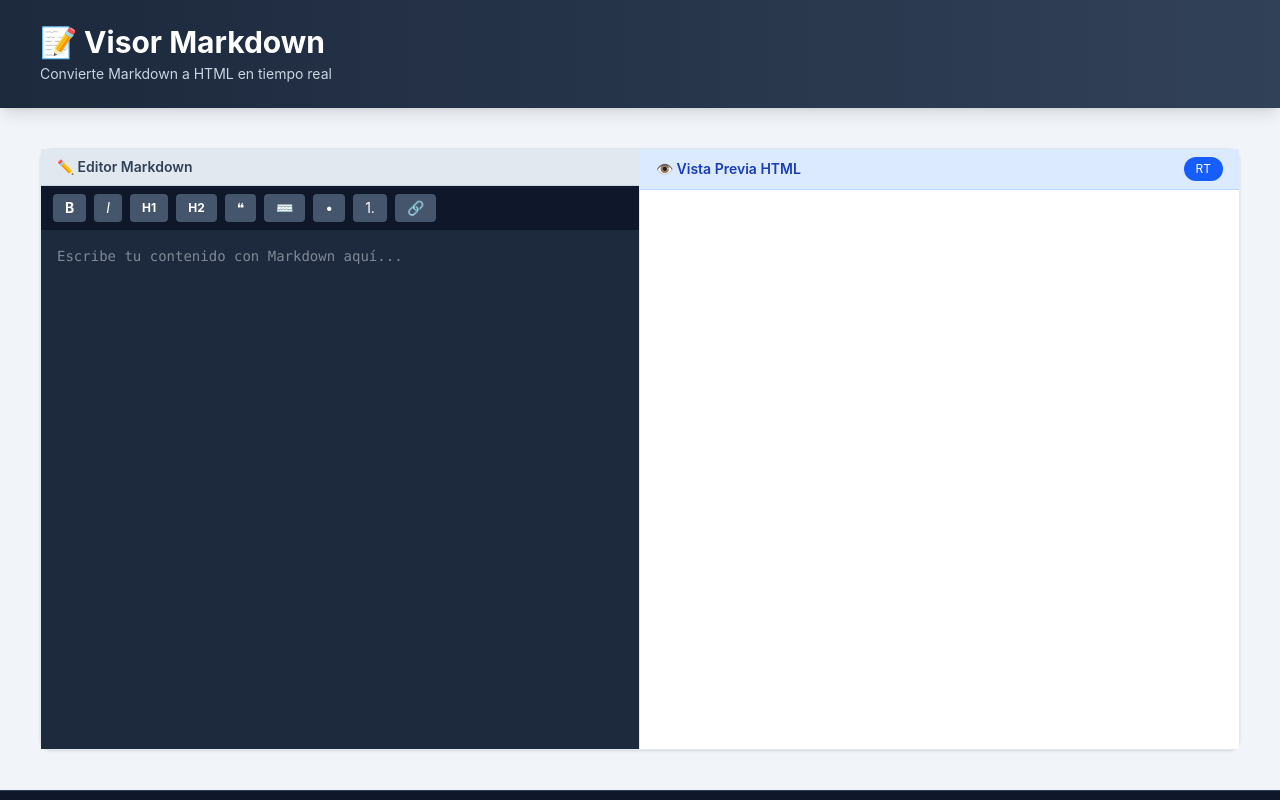
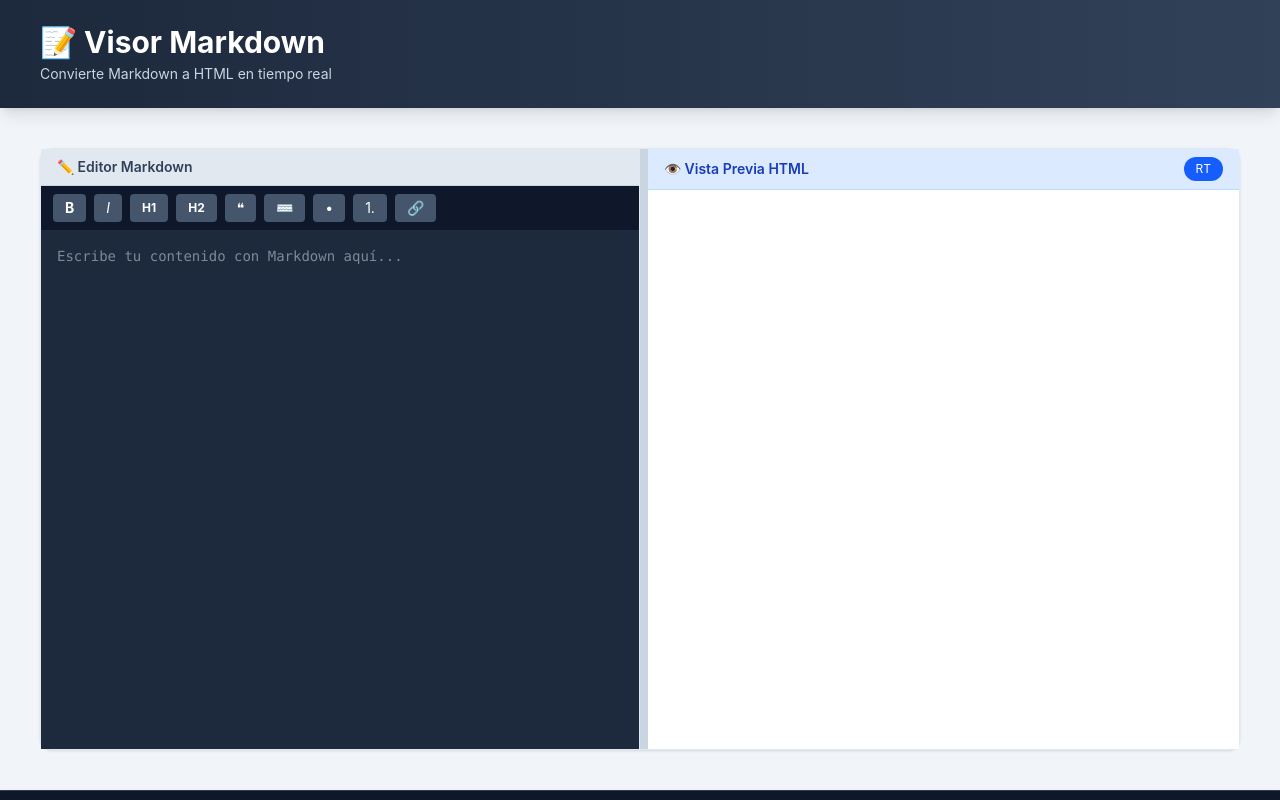
Before and after one commit to hepacest/markdown-editor, a React (Vite) app: page / in a window 1280 px wide. Shown: the top 800 px of the page. Built offline with nearby package versions, Linux system fonts and the light colour scheme.

Commit message:
It is added that the dividing line between the editor and the previewer can be moved

```diff
--- a/src/App.jsx
+++ b/src/App.jsx
@@ -11,7 +11,10 @@ marked.setOptions({
 function App() {
   const [markdown, setMarkdown] = useState('');
   const [htmlContent, setHtmlContent] = useState('');
+  const [dividerPosition, setDividerPosition] = useState(50); // porcentaje de ancho para editor
+  const [isResizing, setIsResizing] = useState(false);
   const textareaRef = useRef(null);
+  const containerRef = useRef(null);
 
   // Convertir markdown a HTML cuando cambye
   useEffect(() => {
@@ -31,6 +34,31 @@ function App() {
     };
     convertMarkdown();
   }, [markdown]);
+
+  useEffect(() => {
+    if (!isResizing) return;
+
+    const onMouseMove = (event) => {
+      const container = containerRef.current;
+      if (!container) return;
+      const { left, width } = container.getBoundingClientRect();
+      const offset = event.clientX - left;
+      const next = Math.max(20, Math.min(80, (offset / width) * 100));
+      setDividerPosition(next);
+    };
+
+    const onMouseUp = () => {
+      setIsResizing(false);
+    };
+
+    window.addEventListener('mousemove', onMouseMove);
+    window.addEventListener('mouseup', onMouseUp);
+
+    return () => {
+      window.removeEventListener('mousemove', onMouseMove);
+      window.removeEventListener('mouseup', onMouseUp);
+    };
+  }, [isResizing]);
 
   const insertText = (before, after = '') => {
     const textarea = textareaRef.current;
@@ -65,9 +93,16 @@ function App() {
         <div className="max-w-7xl mx-auto bg-white rounded-xl border border-slate-200 shadow-sm">
 
         {/* Main Interface */}
-        <div className="flex h-[600px]">
+        <div
+          ref={containerRef}
+          className="flex h-[600px] relative"
+          style={{ userSelect: isResizing ? 'none' : 'auto' }}
+        >
           {/* Editor Panel */}
-          <div className="w-1/2 flex flex-col border-r border-slate-200">
+          <div
+            className="flex flex-col border-r border-slate-200 overflow-hidden"
+            style={{ flex: `0 0 ${dividerPosition}%`, minWidth: '220px' }}
+          >
             {/* Editor Header */}
             <div className="bg-slate-200 px-4 py-2 border-b border-slate-300">
               <h3 className="text-sm font-semibold text-slate-700">✏️ Editor Markdown</h3>
@@ -96,8 +131,15 @@ function App() {
             />
           </div>
 
+          {/* Divider draggable */}
+          <div
+            onMouseDown={() => setIsResizing(true)}
+            className="cursor-col-resize bg-slate-300 hover:bg-slate-400"
+            style={{ width: '8px', zIndex: 20 }}
+          />
+
           {/* Preview Panel */}
-          <div className="w-1/2 flex flex-col">
+          <div className="flex flex-col" style={{ flex: 1, minWidth: '220px' }}>
             {/* Preview Header */}
             <div className="bg-blue-100 px-4 py-2 border-b border-blue-200 flex justify-between items-center">
               <h3 className="text-sm font-semibold text-blue-800">👁️ Vista Previa HTML</h3>
```
